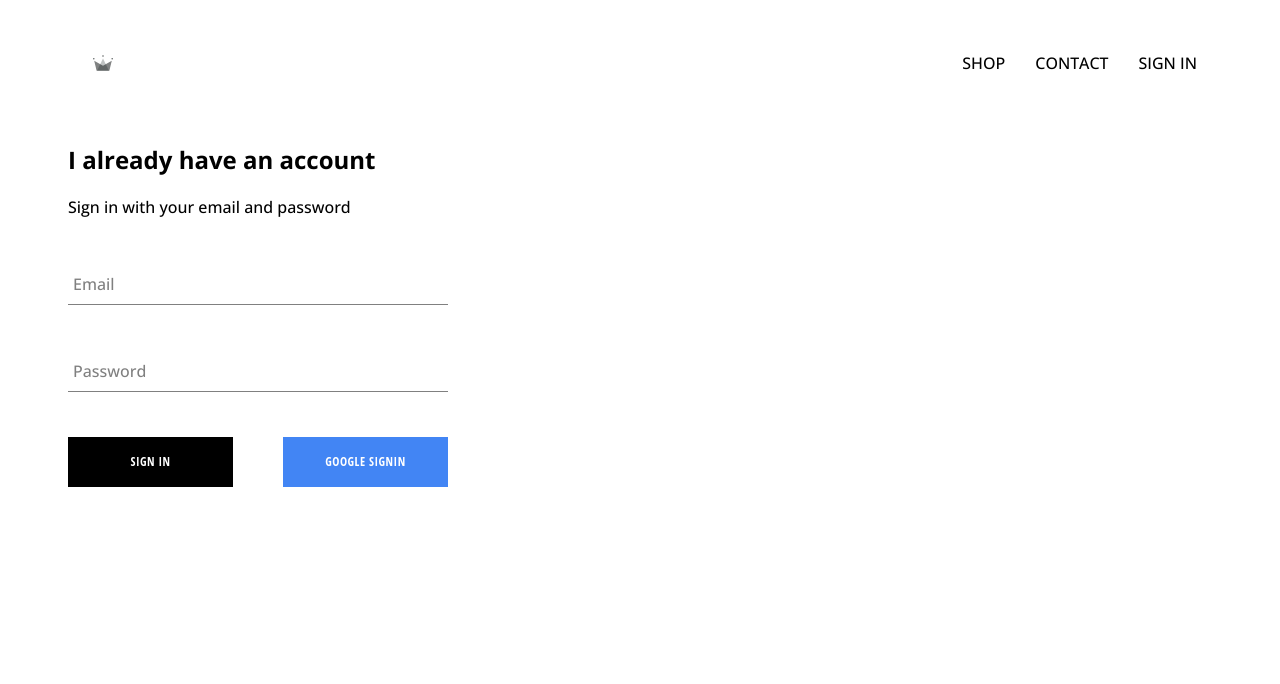
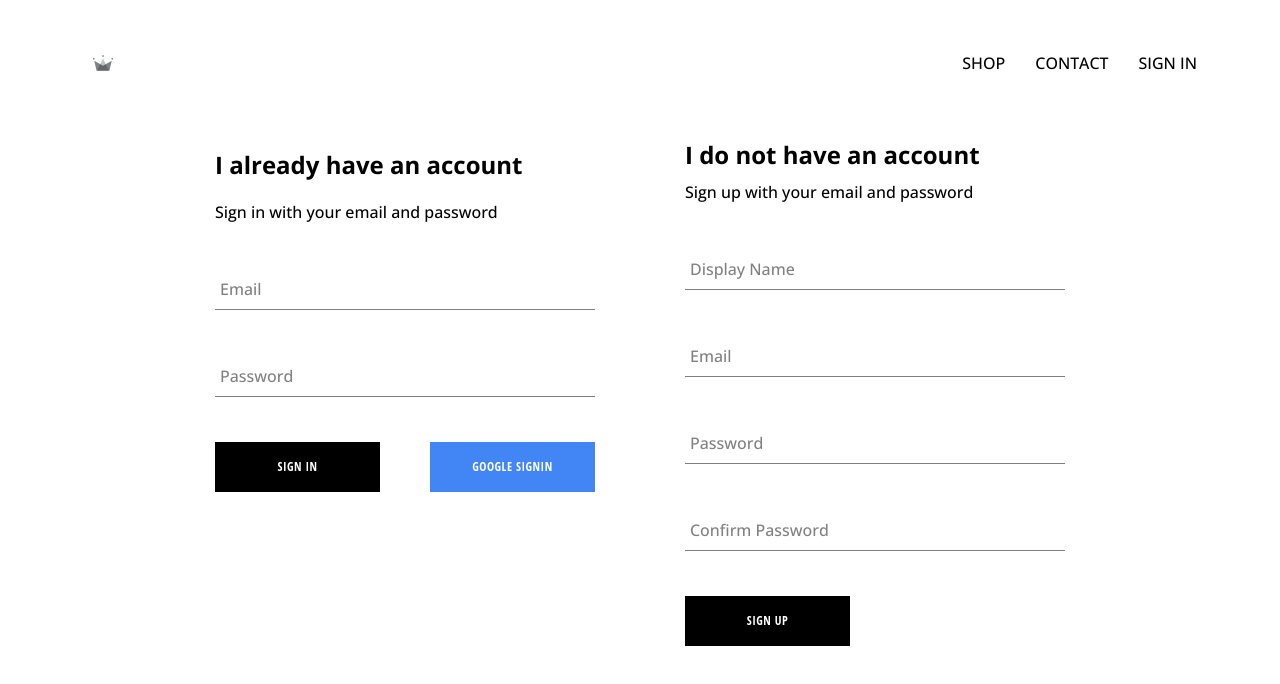
Before and after one commit to azeemkhanreal/crown-commerce, a React (Vite) app: page /auth in a window 1280 px wide. Shown: the top 684 px of the page. Built offline with nearby package versions, Linux system fonts and the light colour scheme; no server answers.

Commit message:
add signin,signup funcationality with firebase

```diff
--- a/package.json
+++ b/package.json
@@ -9,6 +9,7 @@
     "preview": "vite preview"
   },
   "dependencies": {
+    "@reduxjs/toolkit": "^1.8.6",
     "firebase": "^9.11.0",
     "react": "^18.2.0",
     "react-dom": "^18.2.0",
--- a/src/App.jsx
+++ b/src/App.jsx
@@ -5,8 +5,9 @@
 import "./app.styles.scss";
 import Header from "./components/header/header.component";
 import Auth from "./pages/auth/auth.component";
-import { auth } from "./firebase/firebase.utils";
+import { auth, createUserProfileDocument } from "./firebase/firebase.utils";
 import { onAuthStateChanged } from "firebase/auth";
+import { onSnapshot } from "firebase/firestore";
 
 const Hats = () => {
   return <h1>Hats</h1>;
@@ -23,8 +24,23 @@
   unsubscribeFromAuth = null;
 
   componentDidMount() {
-    this.unsubscribeFromAuth = onAuthStateChanged(auth, (user) => {
-      this.setState({ currentUser: user });
+    this.unsubscribeFromAuth = onAuthStateChanged(auth, async (userAuth) => {
+      if (userAuth) {
+        const userRef = await createUserProfileDocument(userAuth);
+
+        onSnapshot(userRef, (snapShot) => {
+          this.setState({
+            currentUser: {
+              id: snapShot.id,
+              ...snapShot.data(),
+            },
+          });
+
+          console.log(this.state);
+        });
+      }
+
+      this.setState({ currentUser: userAuth });
     });
   }
 
--- a/src/components/header/header.component.jsx
+++ b/src/components/header/header.component.jsx
@@ -5,7 +5,6 @@
 import { auth } from "../../firebase/firebase.utils";
 
 const Header = ({ currentUser }) => {
-  console.log(currentUser);
   return (
     <div className="header">
       <Link className="logo-container" to="/">
--- a/src/components/sign-in/sign-in.component.jsx
+++ b/src/components/sign-in/sign-in.component.jsx
@@ -3,7 +3,11 @@
 import FormInput from "../form-input/form-input.component";
 import CustomButton from "../custom-button/custom-button.component";
 import { auth } from "../../firebase/firebase.utils";
-import { GoogleAuthProvider, signInWithPopup } from "firebase/auth";
+import {
+  GoogleAuthProvider,
+  signInWithEmailAndPassword,
+  signInWithPopup,
+} from "firebase/auth";
 
 class SignIn extends React.Component {
   constructor(props) {
@@ -15,9 +19,15 @@
     };
   }
 
-  handleSubmit = (event) => {
+  handleSubmit = async (event) => {
     event.preventDefault();
-    this.setState({ email: "", password: "" });
+    const { email, password } = this.state;
+    try {
+      await signInWithEmailAndPassword(auth, email, password);
+      this.setState({ email: "", password: "" });
+    } catch (error) {
+      console.log(error);
+    }
   };
 
   handleChange = (event) => {
@@ -28,7 +38,6 @@
   googleLogin = async () => {
     const provider = new GoogleAuthProvider();
     const result = await signInWithPopup(auth, provider);
-    console.log(result.user);
   };
 
   render() {
--- a/src/components/sign-up/sign-up.component.jsx
+++ b/src/components/sign-up/sign-up.component.jsx
@@ -1,11 +1,97 @@
+import React from "react";
+import CustomButton from "../custom-button/custom-button.component";
 import "./sign-up.styles.scss";
+import { auth, createUserProfileDocument } from "../../firebase/firebase.utils";
+import { createUserWithEmailAndPassword } from "firebase/auth";
+import FormInput from "../form-input/form-input.component";
 
-const SignUp = () => {
-  return (
-    <div className="sign-up">
-      <h1>Sign Up</h1>
-    </div>
-  );
-};
+class SignUp extends React.Component {
+  constructor(props) {
+    super(props);
+    this.state = {
+      displayName: "",
+      email: "",
+      password: "",
+      confirmPassword: "",
+    };
+  }
+
+  handleSubmit = async (event) => {
+    event.preventDefault();
+    const { displayName, email, password, confirmPassword } = this.state;
+
+    if (password !== confirmPassword) {
+      alert("Passwords don't match");
+      return;
+    }
+
+    try {
+      const { user } = await createUserWithEmailAndPassword(
+        auth,
+        email,
+        password
+      );
+      createUserProfileDocument(user, { displayName });
+
+      this.setState({
+        displayName: "",
+        email: "",
+        password: "",
+        confirmPassword: "",
+      });
+    } catch (error) {
+      console.error(error);
+    }
+  };
+
+  handleChange = (event) => {
+    const { name, value } = event.target;
+    this.setState({ [name]: value });
+  };
+
+  render() {
+    return (
+      <div className="sign-up">
+        <h2 className="title">I do not have an account</h2>
+        <span>Sign up with your email and password</span>
+        <form className="sign-up-form" onSubmit={this.handleSubmit}>
+          <FormInput
+            type="text"
+            name="displayName"
+            value={this.state.displayName}
+            onChange={this.handleChange}
+            label="Display Name"
+            required
+          />
+          <FormInput
+            type="email"
+            name="email"
+            value={this.state.email}
+            onChange={this.handleChange}
+            label="Email"
+            required
+          />
+          <FormInput
+            type="password"
+            name="password"
+            value={this.state.password}
+            onChange={this.handleChange}
+            label="Password"
+            required
+          />
+          <FormInput
+            type="password"
+            name="confirmPassword"
+            value={this.state.confirmPassword}
+            onChange={this.handleChange}
+            label="Confirm Password"
+            required
+          />
+          <CustomButton type="submit">SIGN UP</CustomButton>
+        </form>
+      </div>
+    );
+  }
+}
 
 export default SignUp;
--- a/src/components/sign-up/sign-up.styles.scss
+++ b/src/components/sign-up/sign-up.styles.scss
@@ -0,0 +1,13 @@
+.sign-up {
+    display: flex;
+    flex-direction: column;
+    width: 380px;
+
+    @media screen and (max-width: 800px) {
+        width: 100%;
+    }
+
+    .title {
+        margin: 10px 0;
+    }
+}
--- a/src/firebase/firebase.utils.js
+++ b/src/firebase/firebase.utils.js
@@ -1,6 +1,6 @@
 import { initializeApp } from "firebase/app";
 import { getAuth } from "firebase/auth";
-import { getFirestore } from "firebase/firestore";
+import { getFirestore, doc, setDoc, getDoc, addDoc } from "firebase/firestore";
 
 // For Firebase JS SDK v7.20.0 and later, measurementId is optional
 const firebaseConfig = {
@@ -13,7 +13,33 @@
   measurementId: "G-9NY0E5W948",
 };
 
-export const firebaseApp = initializeApp(firebaseConfig);
+export const createUserProfileDocument = async (userAuth, additionalData) => {
+  if (!userAuth) return;
+  // firebase 9
+
+  const userRef = doc(db, `users/${userAuth.uid}`);
+  const snapShot = await getDoc(userRef);
+
+  if (!snapShot.exists()) {
+    const { displayName, email } = userAuth;
+    const createdAt = new Date();
+
+    try {
+      await setDoc(userRef, {
+        displayName,
+        email,
+        createdAt,
+        ...additionalData,
+      });
+    } catch (error) {
+      console.log("error creating user", error.message);
+    }
+  }
+
+  return userRef;
+};
+
+const firebaseApp = initializeApp(firebaseConfig);
 
 export const db = getFirestore(firebaseApp);
 
--- a/src/pages/auth/auth.component.jsx
+++ b/src/pages/auth/auth.component.jsx
@@ -1,10 +1,12 @@
 import SignIn from "../../components/sign-in/sign-in.component";
+import SignUp from "../../components/sign-up/sign-up.component";
 import "./auth.styles.scss";
 
 const Auth = () => {
   return (
     <div className="auth">
       <SignIn />
+      <SignUp />
     </div>
   );
 };
--- a/src/pages/auth/auth.styles.scss
+++ b/src/pages/auth/auth.styles.scss
@@ -0,0 +1,11 @@
+.auth {
+    width: 850px;
+    display: flex;
+    justify-content: space-between;
+    margin: 30px auto;
+
+    @media screen and (max-width: 800px) {
+        flex-direction: column;
+        width: 100%;
+    }
+}
```
Also changed, not shown: 1 other file (tests, documents, lock files or other folders).
